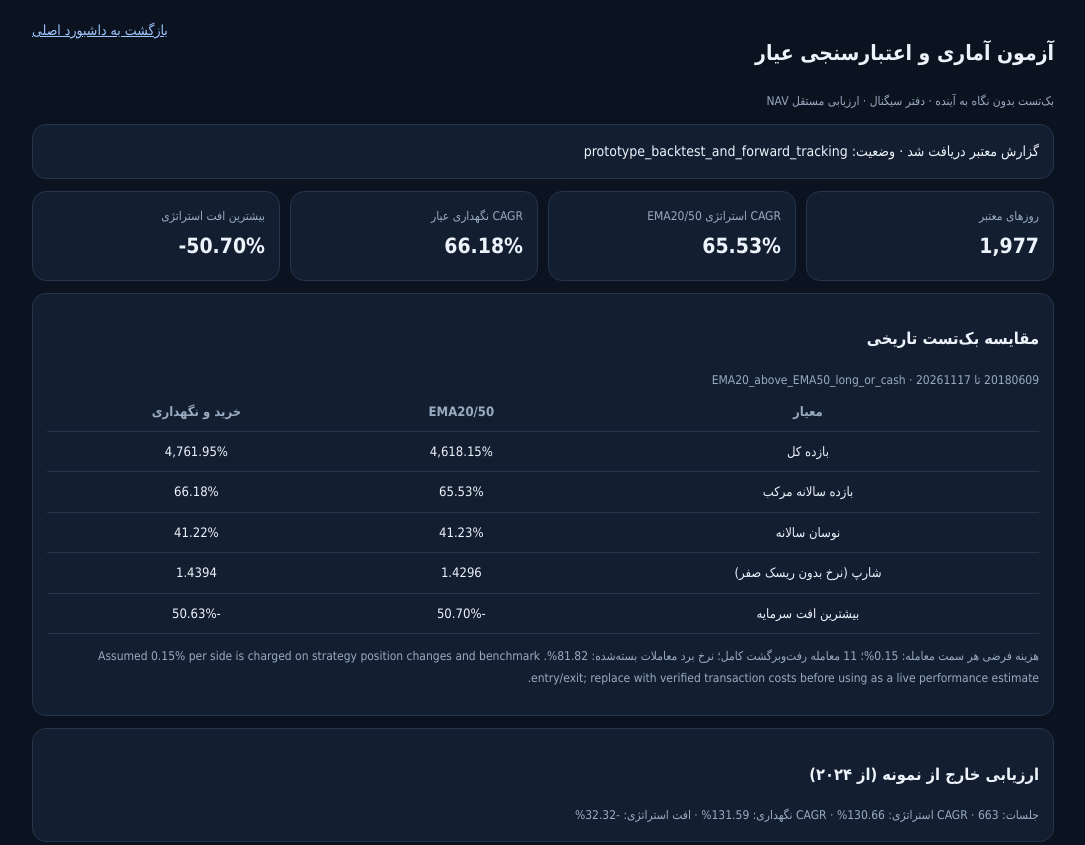
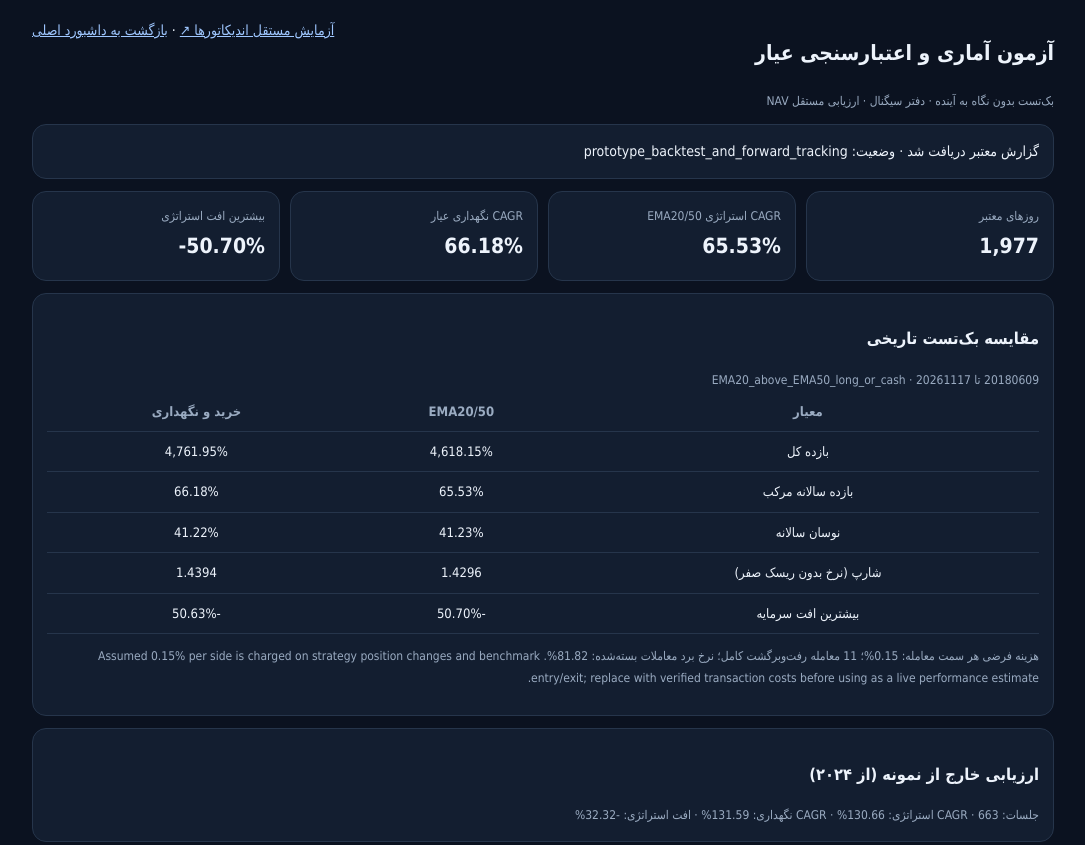
Before and after one commit to saeedshiryan-dev/ayar-monitor, a plain HTML site: page validation.html in a window 1280 px wide. Shown: the top 845 px of the page, without its empty margins (97-1182 px from the left). Drawn offline with Linux system fonts and the light colour scheme.

Commit message:
Link independent indicator lab from validation report

```diff
--- a/validation.html
+++ b/validation.html
@@ -7,7 +7,7 @@
 :root{color-scheme:dark;--bg:#0b1220;--panel:#131e30;--line:#26354b;--muted:#9aabc1;--txt:#edf3fb;--green:#2bc48a;--gold:#e6b85c}
 *{box-sizing:border-box}body{margin:0;background:var(--bg);color:var(--txt);font:14px/1.8 Tahoma,Arial,sans-serif}main{max-width:1050px;margin:auto;padding:18px 14px 40px}a{color:#9fc7ff}.panel,.card{background:var(--panel);border:1px solid var(--line);border-radius:14px;padding:14px;margin:12px 0}.grid{display:grid;grid-template-columns:repeat(4,minmax(0,1fr));gap:10px}.card{margin:0}.k{font-size:12px;color:var(--muted)}.v{font-size:21px;font-weight:bold;direction:ltr;text-align:right}.muted{color:var(--muted);font-size:12px}.row{display:flex;justify-content:space-between;gap:10px;flex-wrap:wrap}table{width:100%;border-collapse:collapse;font-size:13px}td,th{padding:8px;border-bottom:1px solid var(--line);text-align:center}th{color:var(--muted)}.warn{color:var(--gold)}.good{color:var(--green)}@media(max-width:650px){.grid{grid-template-columns:repeat(2,minmax(0,1fr))}.v{font-size:18px}}
 </style></head><body><main>
-<div class="row"><div><h2>آزمون آماری و اعتبارسنجی عیار</h2><div class="muted">بک‌تست بدون نگاه به آینده · دفتر سیگنال · ارزیابی مستقل NAV</div></div><a href="index.html">بازگشت به داشبورد اصلی</a></div>
+<div class="row"><div><h2>آزمون آماری و اعتبارسنجی عیار</h2><div class="muted">بک‌تست بدون نگاه به آینده · دفتر سیگنال · ارزیابی مستقل NAV</div></div><span><a href="indicator-lab.html">آزمایش مستقل اندیکاتورها ↗</a> · <a href="index.html">بازگشت به داشبورد اصلی</a></span></div>
 <div id="status" class="panel">در حال دریافت گزارش اعتبارسنجی…</div>
 <section class="grid">
 <div class="card"><div class="k">روزهای معتبر</div><div class="v" id="sessions">—</div></div>
```
